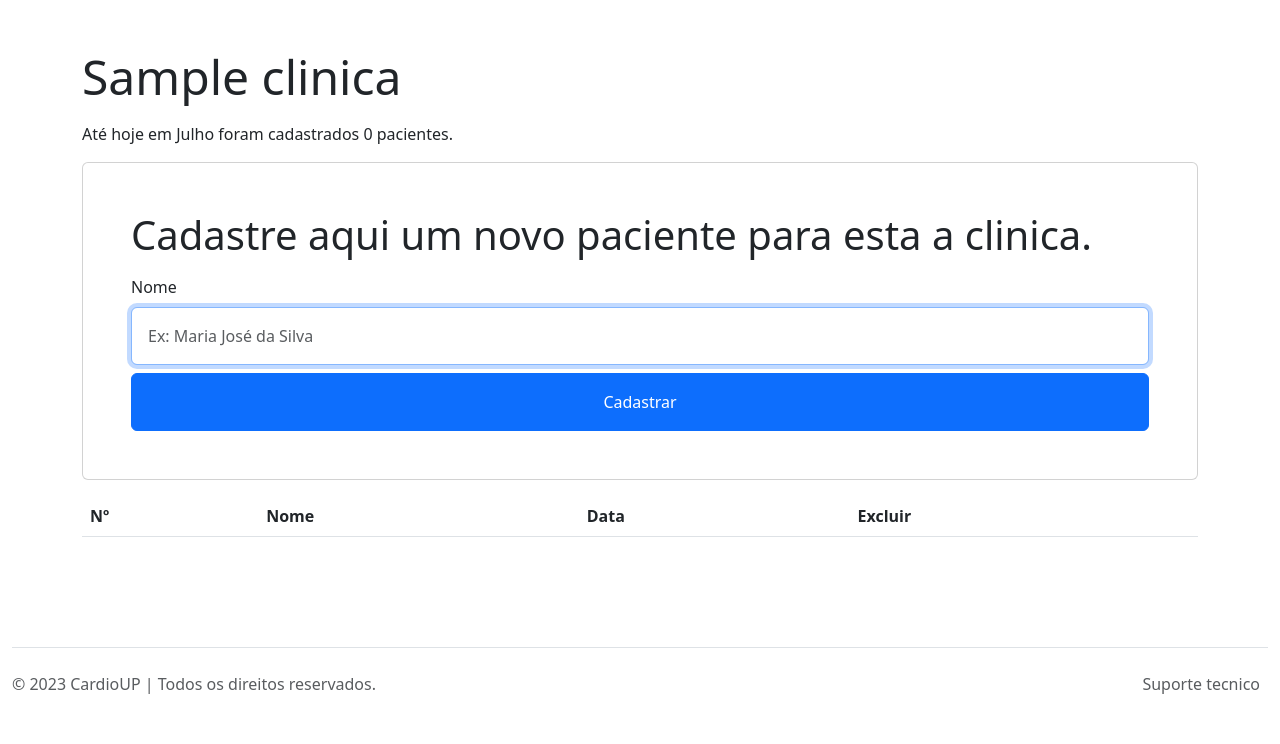
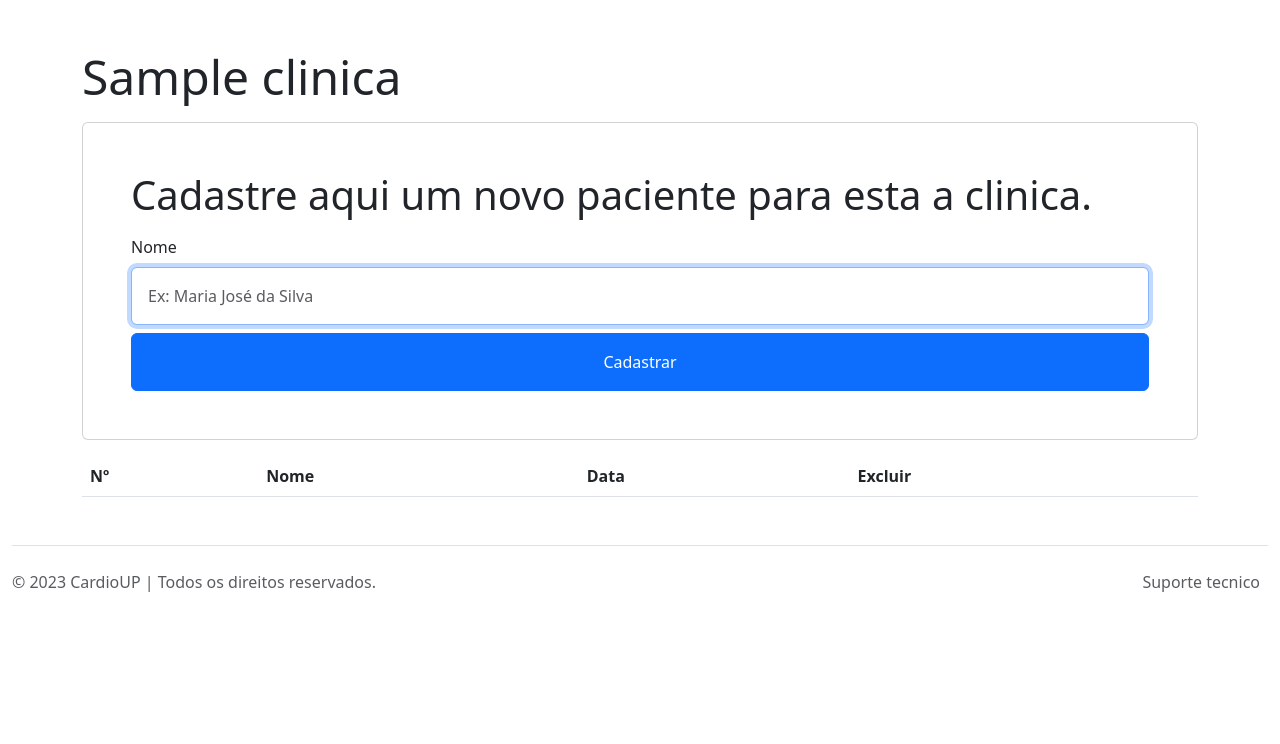
Before and after one commit to emanuelseverino/cardio-up, a Django app: page /clinica/1/paciente/novo in a window 1280 px wide. Shown: the part 56-800 px from the top of the page. Run offline with Django 4.2, Linux system fonts and the light colour scheme; tables that the repository leaves empty hold one stand-in row (values such as "Sample post"); lists and menus that the app fills with data are empty; some libraries are stand-ins or nearby versions.

Commit message:
Muita alteração

```diff
--- a/clinica/templates/clinica/clinica_form.html
+++ b/clinica/templates/clinica/clinica_form.html
@@ -4,7 +4,6 @@
     <p class="h1">Crie uma nova clinica</p>
     <form method="post">
         {% csrf_token %}
-
         {% for field in form %}
         <div class="">
             <label for="{{ field.label|lower }}" class="form-label">Nome</label>
--- a/clinica/templates/clinica/clinica_paciente_novo.html
+++ b/clinica/templates/clinica/clinica_paciente_novo.html
@@ -2,9 +2,8 @@
 {% block content %}
 <div class="container pt-5">
 
-
     <p class="display-5">{{ clinica }}</p>
-    <p>Até hoje em {{ hoje|date:"F" }} foram cadastrados {{ pacientes_mes|length }} pacientes.</p>
+<!--    <p>Até hoje em {{ hoje|date:"F" }} foram cadastrados {{ pacientes|length }} pacientes.</p>-->
     <div class="card p-5 mt-3 mb-3">
         <p class="display-6">Cadastre aqui um novo paciente para esta a clinica.</p>
         <form method="post">
@@ -33,7 +32,7 @@
         </tr>
         </thead>
         <tbody>
-        {% for paciente in pacientes_mes %}
+        {% for paciente in pacientes %}
         <tr>
             <td scope="row">{{ forloop.counter0|add:1 }}</td>
             <td class="">{{ paciente.nome }}</td>
--- a/clinica/views.py
+++ b/clinica/views.py
@@ -43,6 +43,7 @@ class ClinicaDeleteView(DeleteView):
 class PacienteNovoView(CreateView):
     model = Paciente
     form_class = PacienteForm
+    # fields = ['nome', ]
     template_name = 'clinica/clinica_paciente_novo.html'
 
     def get_context_data(self, **kwargs):
@@ -50,8 +51,10 @@ class PacienteNovoView(CreateView):
         clinica = Clinica.objects.get(id=self.kwargs['clinica_id'])
         ano = timezone.now().year
         mes = timezone.now().month
-        primeiro_dia = datetime(ano, mes, 1, tzinfo=pytz.timezone('America/Sao_Paulo'))
-        ultimo_dia = datetime(ano, mes, calendar.monthrange(ano, mes)[1], tzinfo=pytz.timezone('America/Sao_Paulo'))
+        primeiro_dia = datetime(ano, mes, 1, tzinfo=pytz.timezone('America/Sao_Paulo')).date()
+        ultimo_dia = datetime(ano, mes, calendar.monthrange(ano, mes)[1], tzinfo=pytz.timezone('America/Sao_Paulo')).date()
+        print(primeiro_dia)
+        print(ultimo_dia)
         context["hoje"] = timezone.now()
         context["mes"] = timezone.now().month
         context["clinica"] = clinica
--- a/templates/base.html
+++ b/templates/base.html
@@ -43,7 +43,7 @@
 {% block content %}
 {% endblock %}
 
-<div class="container-fluid fixed-bottom">
+<div class="container-fluid mt-5">
     <footer class="d-flex flex-wrap justify-content-between align-items-center py-3 my-4 border-top">
         <p class="col-md-4 mb-0 text-body-secondary">&copy; {% now "Y" %} CardioUP | Todos os direitos reservados.</p>
 
```
